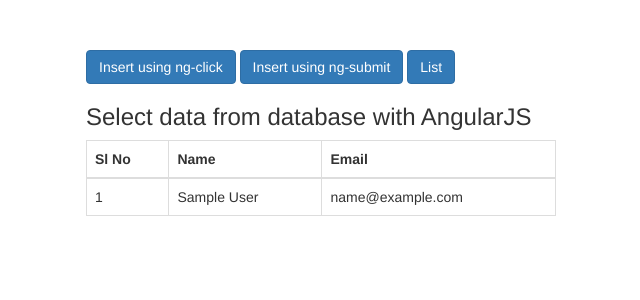
After one commit to mdaburaihan/AngularJS-PHP-MySQL, a PHP site: page /display.php in a window 1280 px wide. The commit adds this page. Shown: the top 300 px of the page, without its empty margins (319-959 px from the left). Run offline with PHP 8.4, Linux system fonts and the light colour scheme; tables that the repository leaves empty or names only in its code hold one stand-in row (values such as "Sample post"); some libraries are stand-ins or nearby versions.

Commit message:
Select data
AngularJS with PHP & MySQL select data.

```diff
--- /dev/null
+++ b/display.php
@@ -0,0 +1,37 @@
+<?php include("inc/header.php"); ?>
+<div class="container" style="width: 500px;margin-top: 50px">
+
+<a href="index.php" class="btn btn-primary" role="button">Insert using ng-click</a>
+<a href="formsubmit.php" class="btn btn-primary" role="button">Insert using ng-submit</a>
+<a href="display.php" class="btn btn-primary" role="button">List</a>
+
+
+ <h3>Select data from database with AngularJS</h3>
+ <div ng-app="myApp" ng-controller="userController">
+  <table class="table table-bordered table-hover">
+    <thead>
+      <tr>
+        <th>Sl No</th>
+        <th>Name</th>
+        <th>Email</th>
+      </tr>
+    </thead>
+    <tbody>
+     <tr ng-repeat="x in myData">
+      <td>{{ $index + 1 }}</td>
+      <td>{{ x.name }}</td>
+      <td>{{ x.email }}</td>
+    </tr>
+  </tbody>
+</table>
+</div>
+</div>
+
+<script>
+  var app = angular.module('myApp', []);
+  app.controller('userController', function($scope, $http) {
+    $http.get("select.php").then(function (response) {
+      $scope.myData = response.data;
+    });
+  });
+</script>
--- a/formsubmit.php
+++ b/formsubmit.php
@@ -2,6 +2,11 @@
 <!-- AngularJS form data insert using ng-submit-->
 <?php include("inc/header.php"); ?>
 <div class="container" style="width: 500px;margin-top: 50px">
+
+<a href="index.php" class="btn btn-primary" role="button">Insert using ng-click</a>
+<a href="formsubmit.php" class="btn btn-primary" role="button">Insert using ng-submit</a>
+<a href="display.php" class="btn btn-primary" role="button">List</a>
+
  <div ng-app="myApp" ng-controller="userController">
   <h3>Insert data into database with AngularJS</h3>
   <form name="myform" ng-submit="insertData()">
--- a/index.php
+++ b/index.php
@@ -2,6 +2,11 @@
 <!-- AngularJS form data insert using ng-click -->
 <?php include("inc/header.php"); ?>
 <div class="container" style="width: 500px;margin-top: 50px">
+
+<a href="index.php" class="btn btn-primary" role="button">Insert using ng-click</a>
+<a href="formsubmit.php" class="btn btn-primary" role="button">Insert using ng-submit</a>
+<a href="display.php" class="btn btn-primary" role="button">List</a>
+
  <div ng-app="myApp" ng-controller="userController">
   <h3>Insert data into database with AngularJS</h3>
     <label for="name">Name:</label>
--- /dev/null
+++ b/select.php
@@ -0,0 +1,22 @@
+<?php
+//insert data
+$connect = mysqli_connect("localhost","root","","angularjs_test");
+
+$query = "SELECT * FROM users";
+
+$result = mysqli_query($connect,$query);
+
+$output = array();
+if(mysqli_num_rows($result) > 0)
+{
+	while($row = mysqli_fetch_assoc($result))
+	{
+		$output[] = $row;
+	}
+
+	echo json_encode($output);
+	/*echo "<pre>";
+	print_r($output);
+	echo "</pre>";*/
+}
+?>
```
Also changed, not shown: inc/header.php (line endings or trailing spaces).
